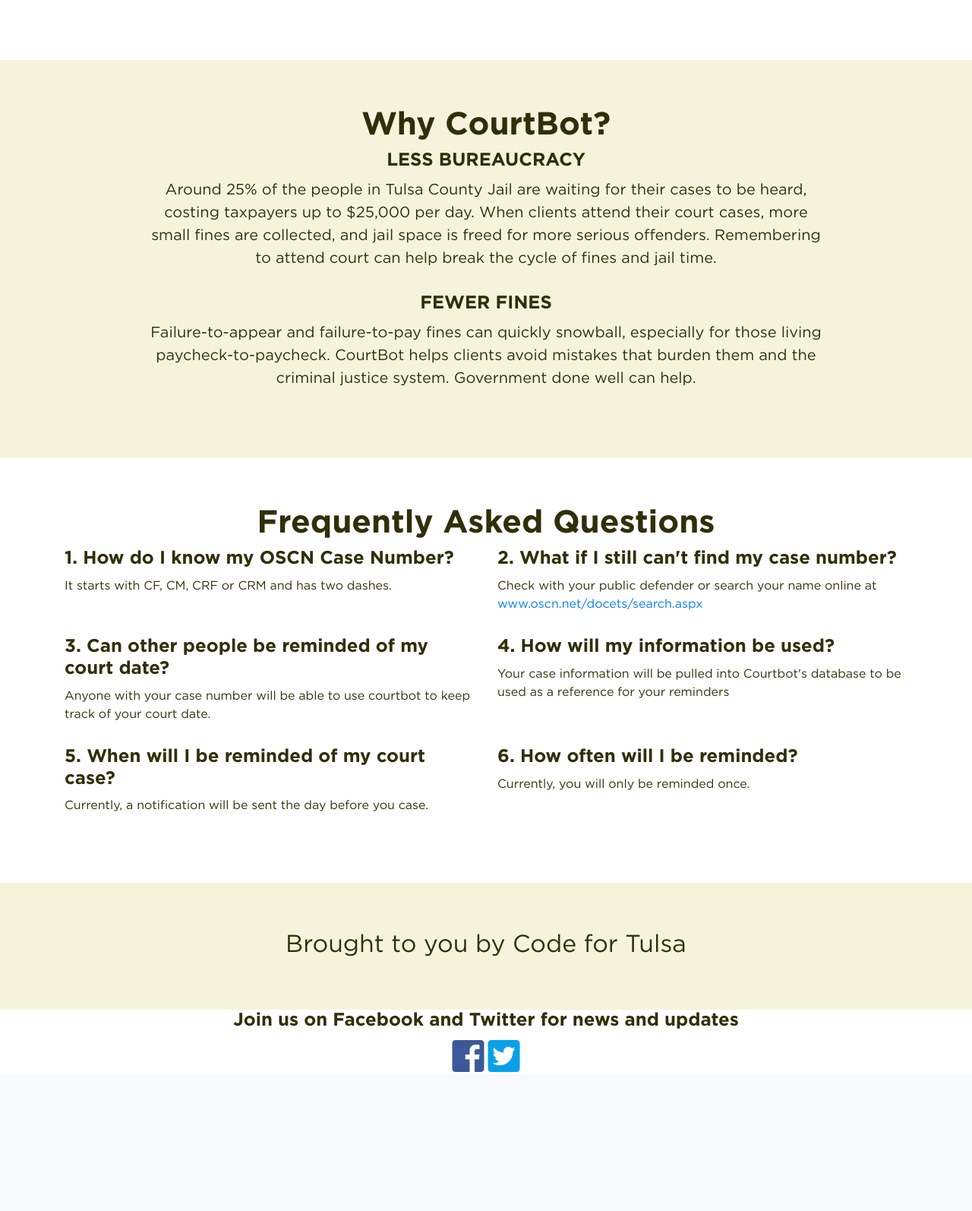
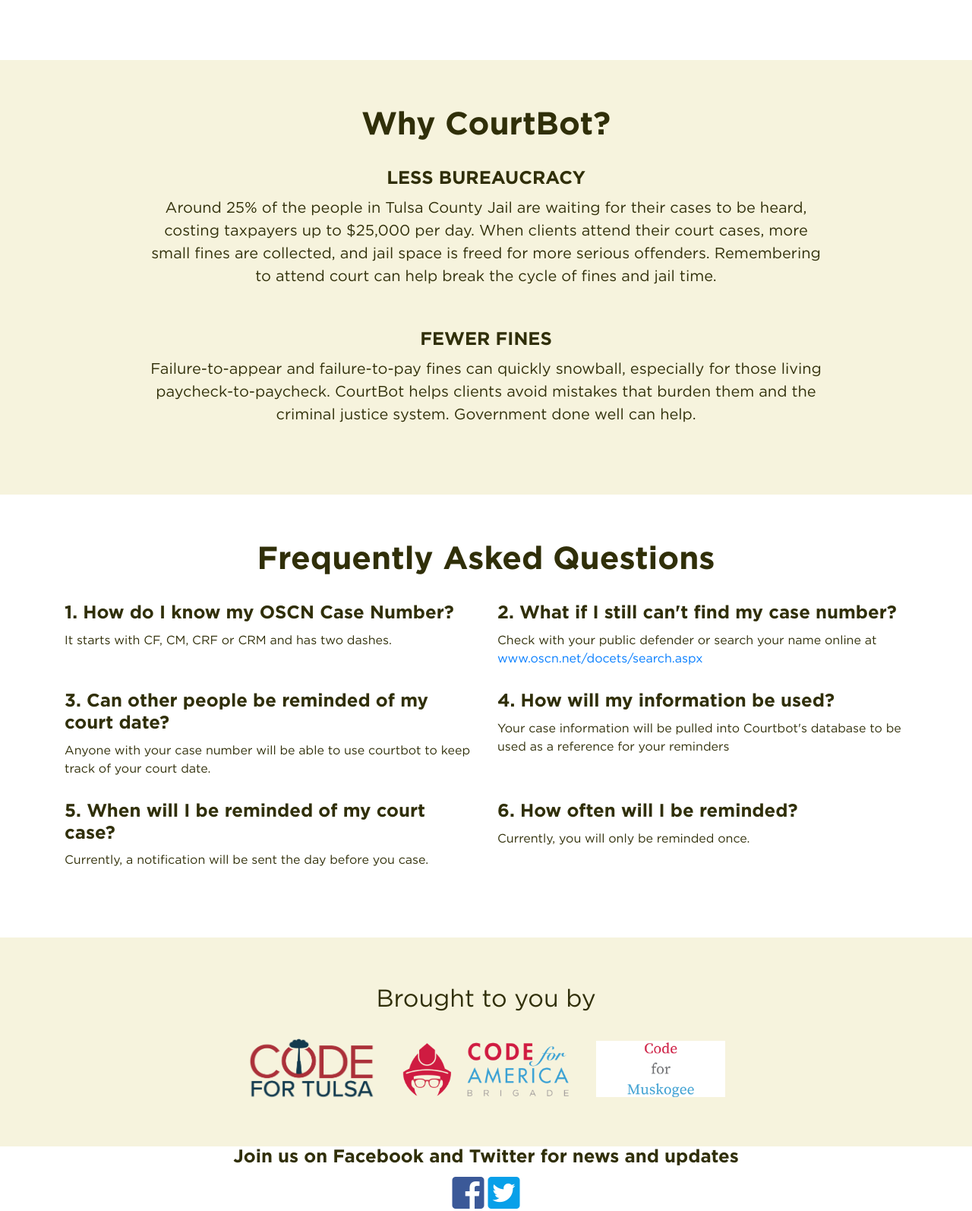
Before and after one commit to codeformuskogee/Courtbot_MSK, a Node server app: page / in a window 1280 px wide. Shown: the part 900-2494 px from the top of the page at 76% size. Before the commit the page ends 2311 px from the top, so only its background shows below. Run offline with Node 20, Linux system fonts and the light colour scheme; some libraries are stand-ins or nearby versions.

Commit message:
Logos added, spacing heading and bodies fixed

```diff
--- a/views/pages/index.ejs
+++ b/views/pages/index.ejs
@@ -16,8 +16,6 @@
            *Add logos to footer plus whatever else we want to add
            *Contact us buttons - 1) if want to deploy CourtBot in your county, 2) if you have questions, other action items?
            *Format fonts and colors
-           *Squeezed the content, now will not center.  Fixed? Check css container and container-fluid
-
    -->
 <style>
   @font-face {
@@ -157,10 +155,12 @@
   <div class="container text-center" id="whyCourtBot">
     <article>
       <h2>Why CourtBot?</h2>
+      <br>
       <h4>LESS BUREAUCRACY</h4>
       <p class="lead">Around 25% of the people in Tulsa County Jail are waiting for their cases to be heard, costing taxpayers up to $25,000 per day.  When clients attend their court cases, more small fines are collected, and jail space is freed for more serious offenders.  Remembering to attend court can help break the cycle of fines and jail time.
       </p>
     </article>
+    <br>
     <article>
       <h4>FEWER FINES</h4>
       <p class="lead">Failure-to-appear and failure-to-pay fines can quickly snowball, especially for those living paycheck-to-paycheck. CourtBot helps clients avoid mistakes that burden them and the criminal justice system. Government done well can help.</p>
@@ -171,6 +171,7 @@
 <section>
   <div class="container">
     <h2 class="center" id="faq">Frequently Asked Questions</h2>
+    <br>
     <div class="row">
       <div class="col-sm-6">
         <h4>1. How do I know my OSCN Case Number?</h4>
@@ -202,7 +203,11 @@
 <!--Credits-->
 <section class="CBLtBgClr">
   <div class="container text-center">
-    <h3>Brought to you by Code for Tulsa</h3>
+    <h3>Brought to you by</h3>
+    <br>
+    <img class="img-responsive img-center col-sm-8" src="images/cft.png" style="width: 200px"; padding>
+    <img class="img-responsive img-center col-sm-8" src="images/brigade.png" style="width: 250px">
+    <img class="img-responsive img-center col-sm-8" src="images/cfm.png" style="width: 200px">
   </div>
 </section>
 <!--Footer-->
```
Also changed, not shown: images/brigade.png (added), images/cfm.png (added), images/cft.png (added).
